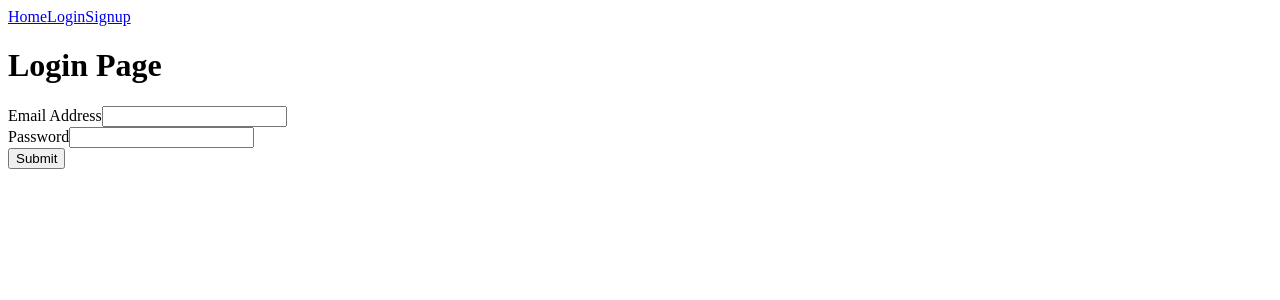
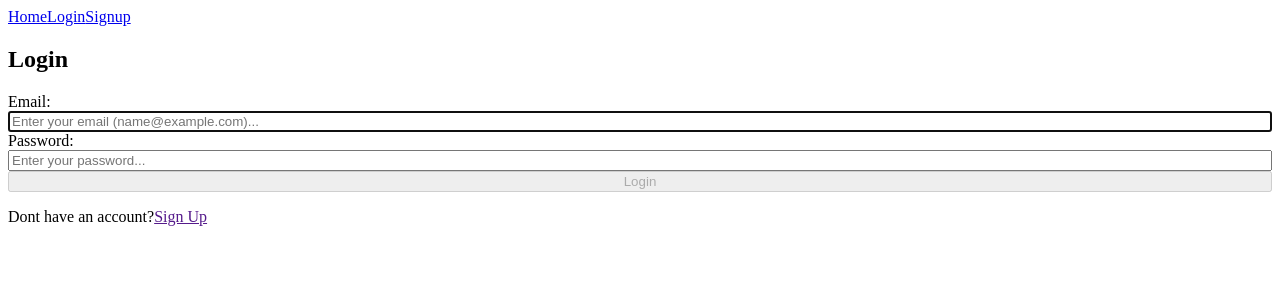
Before and after one commit to Ashish130605/tone-bridge, a React app in the folder frontend/: page /login in a window 1280 px wide. Shown: the top 300 px of the page. Built offline with nearby package versions, Linux system fonts and the light colour scheme; no server answers; the HTML template or start-up script is replaced by a standard one.

Commit message:
style(auth): update look of login form
- Display validation errors properly
- Add useState, useEffect for validation
- Add useRef for focus (UX)

```diff
--- a/frontend/src/features/auth/components/Login.jsx
+++ b/frontend/src/features/auth/components/Login.jsx
@@ -1,12 +1,50 @@
-import { useState } from "react";
-import { Input } from "../../../components/Input";
+import { useRef, useState, useEffect } from "react";
 import { apiFetch } from "../../../lib/api-client";
+
+const EMAIL_REGEX = /^[a-zA-Z0-9._%+-]+@[a-zA-Z0-9.-]+\.[a-zA-Z]{2,}$/;
+const PWD_REGEX =
+  /^(?=.*[a-z])(?=.*[A-Z])(?=.*\d)(?=.*[@$!%*?&])[A-Za-z\d@$!%*?&]{8,}$/;
+
 export function Login() {
+  const emailRef = useRef();
+  const errorRef = useRef();
+
   const [email, setEmail] = useState("");
+  const [validEmail, setValidEmail] = useState(false);
+  const [emailFocus, setEmailFocus] = useState(false);
+
   const [password, setPassword] = useState("");
+  const [validPass, setValidPass] = useState(false);
+  const [passwordFocus, setPasswordFocus] = useState(false);
+
   const [error, setError] = useState("");
+  const [success, setSuccess] = useState(false);
 
-  const handleClick = async () => {
+  useEffect(() => {
+    emailRef.current.focus();
+  }, []);
+
+  useEffect(() => {
+    setValidEmail(EMAIL_REGEX.test(email));
+  }, [email]);
+
+  useEffect(() => {
+    setValidPass(PWD_REGEX.test(password));
+  }, [password]);
+
+  useEffect(() => {
+    setError("");
+  }, [email, password]);
+
+  const handleSubmit = async () => {
+    const v1 = EMAIL_REGEX.test(email);
+    const v2 = PWD_REGEX.test(password);
+
+    if (!v1 && !v2) {
+      setError("Invalid Inputs.");
+      return;
+    }
+
     try {
       const res = await apiFetch("/auth/jwt/login", {
         method: "POST",
@@ -16,36 +54,90 @@ export function Login() {
         }),
       });
       localStorage.setItem("access-token", res.access_token);
-      alert("Successfuly logged in");
+      setSuccess(true);
     } catch (error) {
       setError(error.message);
     }
-  }
+  };
 
   return (
     <>
-        <h1>Login Page</h1>
-        <div>
-          <Input
-            name={"Email Address"}
-            type={"text"}
-            value={email}
+      {success ? (
+        <section>
+          <h1>Login Success!</h1>
+        </section>
+      ) : (
+        <section>
+          <p
+            ref={errorRef}
+            className={error ? "error" : "offscreen"}
+            aria-live="assertive"
+          >
+            {error}
+          </p>
+
+          <h1>Login</h1>
+          <form onSubmit={handleSubmit}>
+            <label htmlFor="email">Email:</label>
+            <input
+              type="email"
+              id="email"
+              ref={emailRef}
+              placeholder="Enter your email (name@example.com)..."
               onChange={(e) => setEmail(e.target.value)}
+              aria-invalid={validEmail ? "false" : "true"}
+              aria-describedby="emailnote"
+              required
+              onFocus={() => setEmailFocus(true)}
+              onBlur={() => setEmailFocus(false)}
             />
-        </div>
-        <div>
-          <Input
-            name={"Password"}
-            type={"password"}
-            value={password}
+
+            <p
+              id="uidnote"
+              className={
+                emailFocus && email && !validEmail
+                  ? "instructions"
+                  : "offscreen"
+              }
+            >
+              Please enter a valid email address.
+            </p>
+
+            <label htmlFor="password">Password:</label>
+            <input
+              type="password"
+              id="password"
+              placeholder="Enter your password..."
               onChange={(e) => setPassword(e.target.value)}
+              aria-invalid={validPass ? "false" : "true"}
+              aria-describedby="pwdnote"
+              required
+              onFocus={() => setPasswordFocus(true)}
+              onBlur={() => setPasswordFocus(false)}
             />
-        </div>
+            <p
+              id="pwdnote"
+              className={
+                passwordFocus && password && !validPass
+                  ? "instructions"
+                  : "offscreen"
+              }
+            >
+              Please enter a valid password. <br />
+              Password must contain at least 8 characters, uppercase and
+              lowercase with a symbol. <br />
+            </p>
 
-        <div>
-          <button onClick={handleClick}>Submit</button>
-        </div>
-        <p>{error}</p>
+            <button disabled={!validEmail || !validPass ? true : false}>
+              Login
+            </button>
+            <p>
+              Dont have an account?
+              <a href="">Sign Up</a>
+            </p>
+          </form>
+        </section>
+      )}
     </>
   );
-  };
+}
```
Lines whose indentation alone changed are shown as unchanged.
